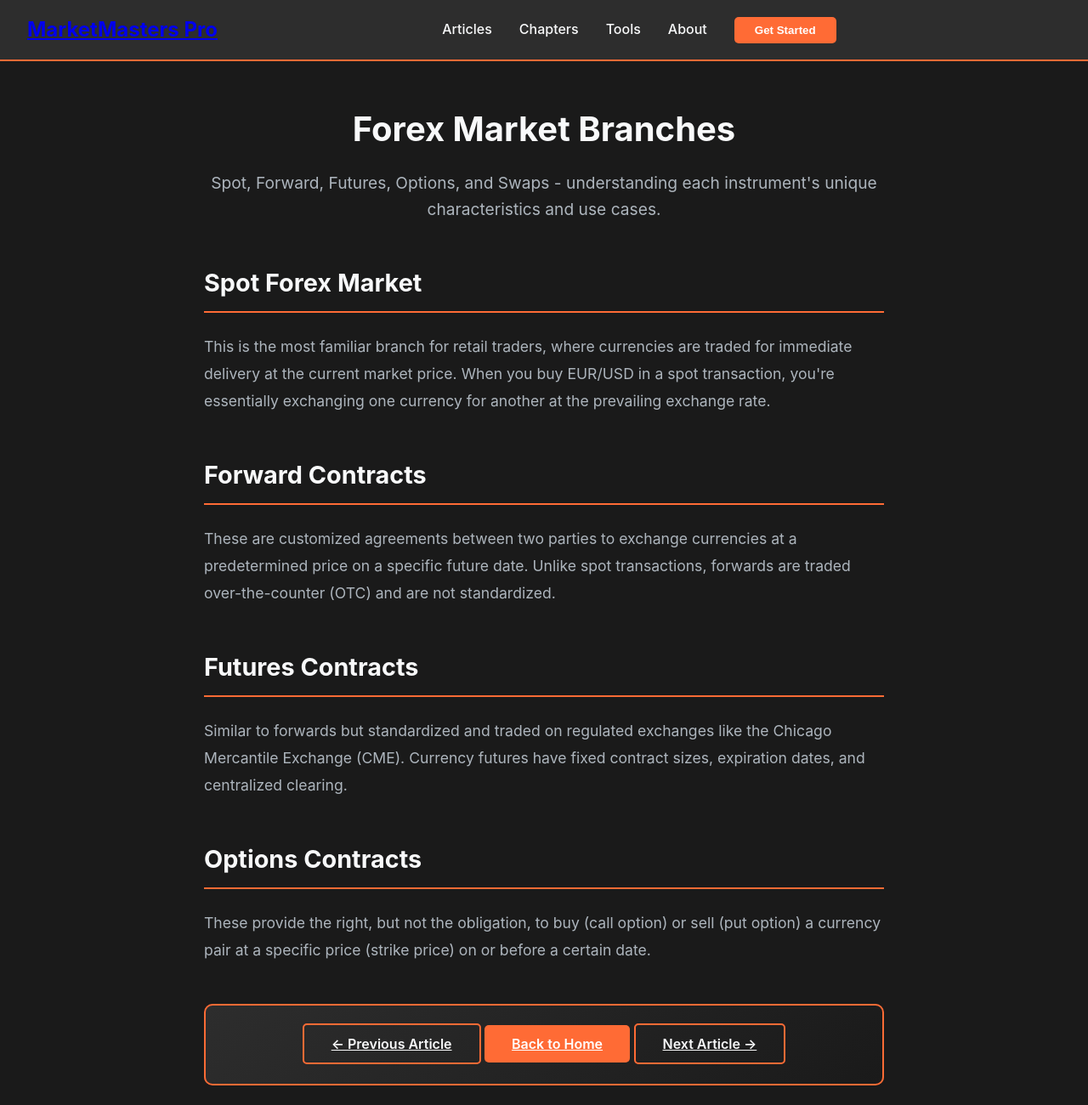
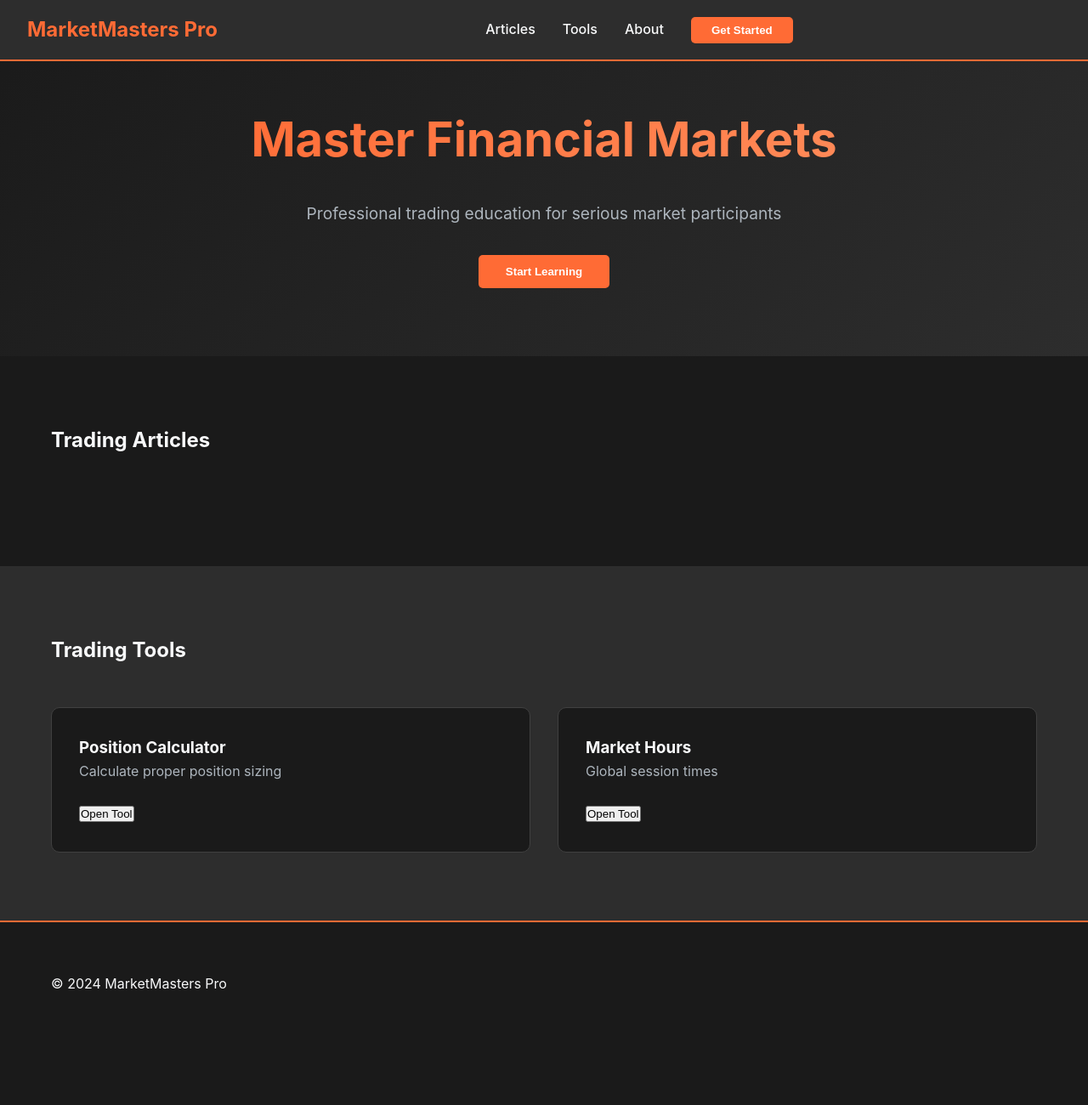
Before and after one commit to JacksonMukurani/marketmasters-pro, a plain HTML site: page index.html in a window 1280 px wide. Shown: the whole page at 85% size. After the commit the page ends 1201 px from the top, so only its background shows below. Drawn offline with Linux system fonts and the light colour scheme.

Commit message:
Update index.html

```diff
--- a/index.html
+++ b/index.html
@@ -3,21 +3,20 @@
 <head>
     <meta charset="UTF-8">
     <meta name="viewport" content="width=device-width, initial-scale=1.0">
-    <title>Forex Market Branches | MarketMasters Pro</title>
+    <title>MarketMasters Pro - Master Financial Markets</title>
     <link rel="stylesheet" href="styles.css">
 </head>
 <body>
     <header class="header">
         <nav class="nav">
             <div class="nav-brand">
-                <h1><a href="index.html">MarketMasters Pro</a></h1>
+                <h1>MarketMasters Pro</h1>
             </div>
             <ul class="nav-links" id="navLinks">
-                <li><a href="index.html#articles">Articles</a></li>
-                <li><a href="index.html#chapters">Chapters</a></li>
-                <li><a href="index.html#tools">Tools</a></li>
-                <li><a href="index.html#about">About</a></li>
-                <button class="cta-button" onclick="location.href='index.html#chapters'">Get Started</button>
+                <li><a href="#articles">Articles</a></li>
+                <li><a href="#tools">Tools</a></li>
+                <li><a href="#about">About</a></li>
+                <button class="cta-button" onclick="location.href='#articles'">Get Started</button>
             </ul>
             <div class="mobile-menu" id="mobileMenu">
                 <span></span>
@@ -27,34 +26,46 @@
         </nav>
     </header>
 
-    <article class="article-content">
+    <section class="hero">
+        <div class="hero-content">
+            <h1>Master Financial Markets</h1>
+            <p>Professional trading education for serious market participants</p>
+            <button class="btn-primary" onclick="location.href='#articles'">Start Learning</button>
+        </div>
+    </section>
+
+    <section id="articles" class="articles-section">
         <div class="container">
-            <div class="article-header">
-                <h1>Forex Market Branches</h1>
-                <p class="article-subtitle">Spot, Forward, Futures, Options, and Swaps - understanding each instrument's unique characteristics and use cases.</p>
+            <h2>Trading Articles</h2>
+            <div class="articles-grid" id="articlesGrid">
+                <!-- Articles will be added here automatically -->
             </div>
+        </div>
+    </section>
 
-            <div class="article-body">
-                <h2>Spot Forex Market</h2>
-                <p>This is the most familiar branch for retail traders, where currencies are traded for immediate delivery at the current market price. When you buy EUR/USD in a spot transaction, you're essentially exchanging one currency for another at the prevailing exchange rate.</p>
-
-                <h2>Forward Contracts</h2>
-                <p>These are customized agreements between two parties to exchange currencies at a predetermined price on a specific future date. Unlike spot transactions, forwards are traded over-the-counter (OTC) and are not standardized.</p>
-
-                <h2>Futures Contracts</h2>
-                <p>Similar to forwards but standardized and traded on regulated exchanges like the Chicago Mercantile Exchange (CME). Currency futures have fixed contract sizes, expiration dates, and centralized clearing.</p>
-
-                <h2>Options Contracts</h2>
-                <p>These provide the right, but not the obligation, to buy (call option) or sell (put option) a currency pair at a specific price (strike price) on or before a certain date.</p>
-
-                <div class="action-box">
-                    <a href="1.1-financial-markets.html" class="btn-secondary">← Previous Article</a>
-                    <a href="index.html" class="btn-primary">Back to Home</a>
-                    <a href="3.3-chart-types.html" class="btn-secondary">Next Article →</a>
+    <section id="tools" class="tools-section">
+        <div class="container">
+            <h2>Trading Tools</h2>
+            <div class="tools-grid">
+                <div class="tool-card">
+                    <h3>Position Calculator</h3>
+                    <p>Calculate proper position sizing</p>
+                    <button onclick="openCalculator()">Open Tool</button>
+                </div>
+                <div class="tool-card">
+                    <h3>Market Hours</h3>
+                    <p>Global session times</p>
+                    <button onclick="openMarketHours()">Open Tool</button>
                 </div>
             </div>
         </div>
-    </article>
+    </section>
+
+    <footer class="footer">
+        <div class="container">
+            <p>&copy; 2024 MarketMasters Pro</p>
+        </div>
+    </footer>
 
     <script src="script.js"></script>
 </body>
```
